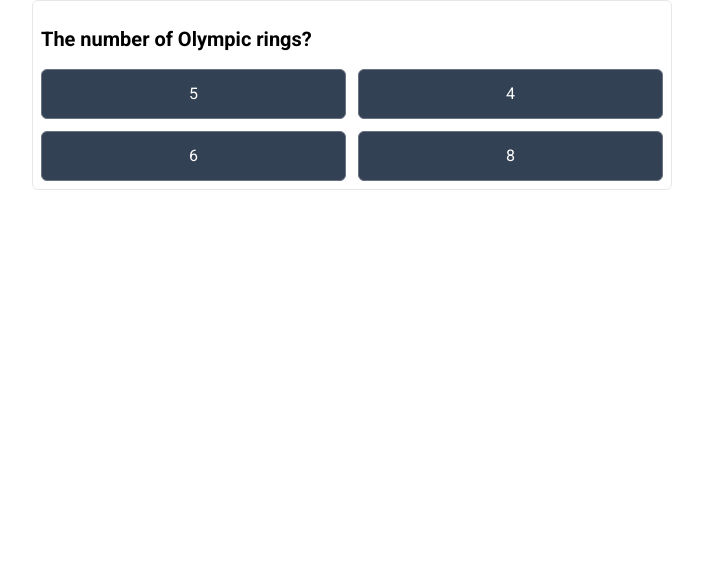
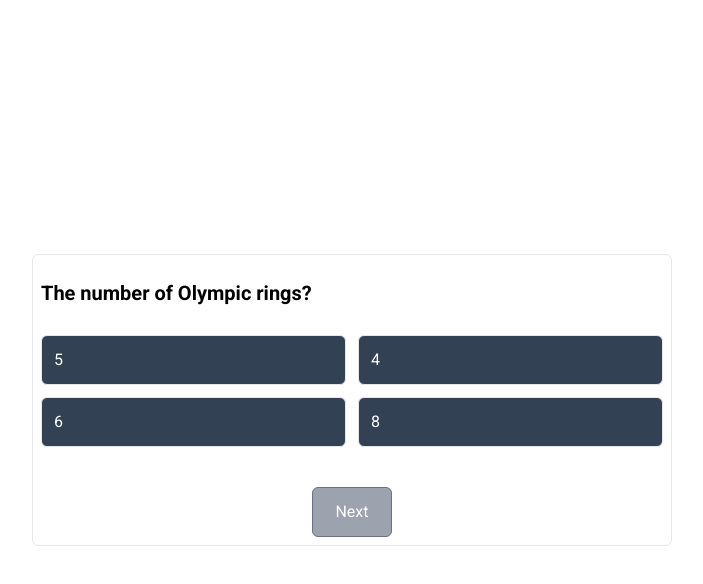
Before and after one commit to amirnasr94/Quiz-app, a Next.js app: page /quiz in a window 1280 px wide. Shown: the top 584 px of the page, without its empty margins (288-991 px from the left). Built offline with nearby package versions, Linux system fonts and the light colour scheme.

Commit message:
configuration quiz component

```diff
--- a/app/quiz/Modal.tsx
+++ b/app/quiz/Modal.tsx
@@ -1,8 +1,11 @@
 import React from 'react'
 
-const Modal = () => {
+
+const Modal = ({showModal}:{showModal:boolean}) => {
+    if (!showModal) return null;
+
   return (
-    <div className="relative z-10" aria-labelledby="modal-title" role="dialog" aria-modal="true">
+    <div className="relative z-10" aria-labelledby="modal-title" role="dialog" aria-modal="true" >
         {/* <!--
             Background backdrop, show/hide based on modal state.
 
--- a/app/quiz/page.tsx
+++ b/app/quiz/page.tsx
@@ -1,48 +1,79 @@
 "use client"
-import React,{useEffect, useState} from 'react'
-import { question } from '@/constants/data';
-import { Question } from '@/constants/modal';
+import React,{useState} from 'react'
+import { questions } from '@/constants/data';
 
+type Result = {
+    score:number,
+    trueAnswers:number,
+    wrongAnswers:number
+}
 const Page = () => {
-    const [currentQuestions,setCurrentQuestions] = useState<Question>();
-    const [nextQuestion,setNextQuestion] = useState<number>(1);
+    const [activeQuestion,setActiveQuestion] = useState<number>(0);
+    const [selectedAnswer,setSelectedAnswer] = useState<boolean>(false);
+    const [selectedAnswerIndex,setSelectedAnswerIndex] = useState<number | null>(null)
+    const [checked,setChecked] = useState<boolean>(false);
+    const [showResult,setShowResult] = useState<boolean>(false);
+    const [result,setResult] = useState<Result>({
+        score:0,
+        trueAnswers:0,
+        wrongAnswers:0
+    })
 
+    const {title,answer,correctAnswer} = questions[activeQuestion];
 
-    const goToNextQuestion = () => {
-        setNextQuestion(prevState => prevState <= 5 ? prevState++ : 0);
-    }
-
-    const clickToCheckAnswer = (ans:string) => {
-        if (currentQuestions?.correctAnswer === ans) {
-            alert("Correct Answer")
-            goToNextQuestion();
+    const handleSelectAnswer = (ans:string,index:number):void => {
+        setChecked(true);
+        setSelectedAnswerIndex(index);
+        if (ans === correctAnswer ) {
+            setSelectedAnswer(true)
         }else{
-            alert("Wrong Answer")
-
+            setSelectedAnswer(false)
         }
     }
 
-    useEffect(() => {
-        setCurrentQuestions(question.find(item => item.id === nextQuestion));
-    },[nextQuestion]);
+    const handleNextQuestion = () => {
+        setSelectedAnswerIndex(null);
+        setResult((prev) => selectedAnswer ? ({...prev,score: prev.score + 5,trueAnswers: prev.trueAnswers + 1}) : ({...prev,wrongAnswers: prev.wrongAnswers + 1}));
+        if (activeQuestion !== questions.length - 1) {
+            setActiveQuestion(prev => prev + 1);
+        }else{
+            setActiveQuestion(0);
+            setShowResult(true);
+        }
+        setChecked(false);
+    }
+
 
   return (
-    <section className='container min-h-screen m-auto'>
+    <section className='container min-h-screen m-auto flex'>
         <div className='w-1/2 m-auto rounded-md border p-2'>
-            <h3 className='text-xl font-semibold py-4'>{currentQuestions?.title}</h3>
-            <div className='grid grid-cols-2 gap-3'>
+                {!showResult ? (
+                    <div className='grid grid-cols-2 gap-3'>
+                        <h3 className='text-xl col-span-full font-semibold py-4'>{title}</h3>
+                        {answer.map((ans,index) => (
+                            <li key={index} className={`list-none border rounded-md p-3 text-white  ${selectedAnswerIndex === index ? "bg-green-900" : "bg-slate-700  hover:bg-slate-600"} `} role='button' onClick={() => handleSelectAnswer(ans,index)}>{ans}</li>
+                        ))}
+                    </div>
+                ) : (
+                    <div>
+                        <h3 className='text-xl font-semibold py-4'>Result:</h3>
+                        <p>Correct Answer: {result.trueAnswers}</p>
+                        <p>Wrong Answer: {result.wrongAnswers}</p>
+                        <p>Score: {result.score}</p>
+                        <button className='w-full p-3 bg-cyan-700 rounded-md text-white border border-gray-500 hover:bg-cyan-600' onClick={() => window.location.reload()}>Start Again</button>
+                    </div>
+
+                )}
+            <div className='w-full text-center mt-10'>
                 {
-                    currentQuestions?.answer.map((item,index) => {
-                        return (
-                            <button key={index} className='p-3 bg-slate-700 rounded-md text-white border border-gray-500 hover:bg-slate-600' onClick={() => clickToCheckAnswer(item)}>{item}</button>
-                        )
-                    })
+                    checked ? (
+                        <button className='w-20 p-3 bg-cyan-700 rounded-md text-white border border-gray-500 hover:bg-cyan-600' onClick={handleNextQuestion}>{activeQuestion === questions.length - 1 ? "End" : "Next"}</button>
+                    ) : (
+                        <button className='w-20 p-3 bg-cyan-700 rounded-md text-white border border-gray-500 hover:bg-cyan-600 disabled:bg-gray-400' disabled onClick={handleNextQuestion}>{activeQuestion === questions.length - 1 ? "End" : "Next"}</button>
+                    )
                 }
             </div>
         </div>
-        {/* <div className='w-full text-center mt-10'>
-            <button className='w-20 p-3 bg-cyan-700 rounded-md text-white border border-gray-500 hover:bg-cyan-600'>Next</button>
-        </div> */}
     </section>
   )
 }
--- a/constants/data.tsx
+++ b/constants/data.tsx
@@ -1,6 +1,6 @@
-import { Question } from "./modal";
+import type {Question} from "./modal";
 
-export const question:Question[] = [
+export const questions:Question[] = [
     {
         id:1,
         title:"The number of Olympic rings?",
```
